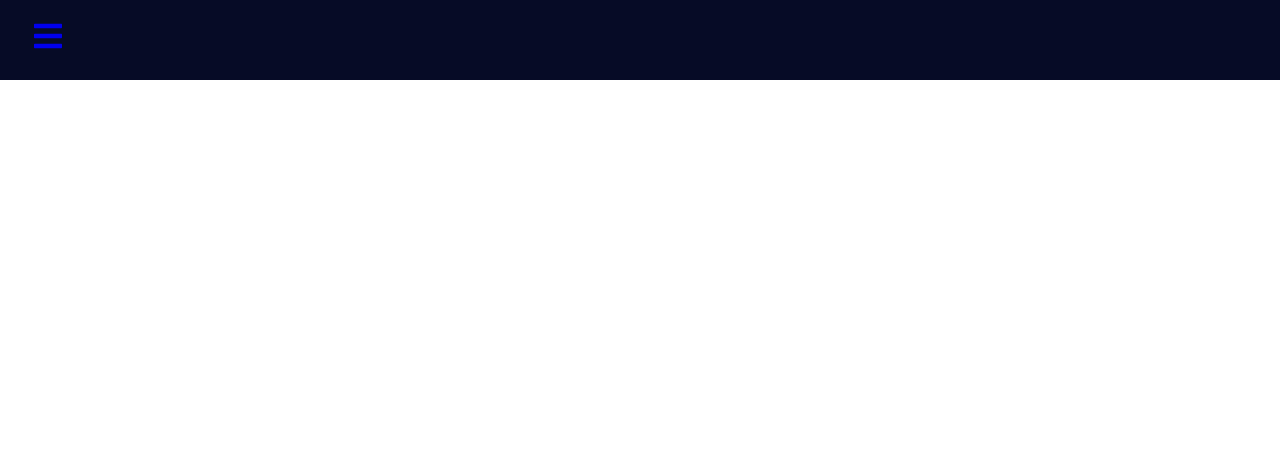
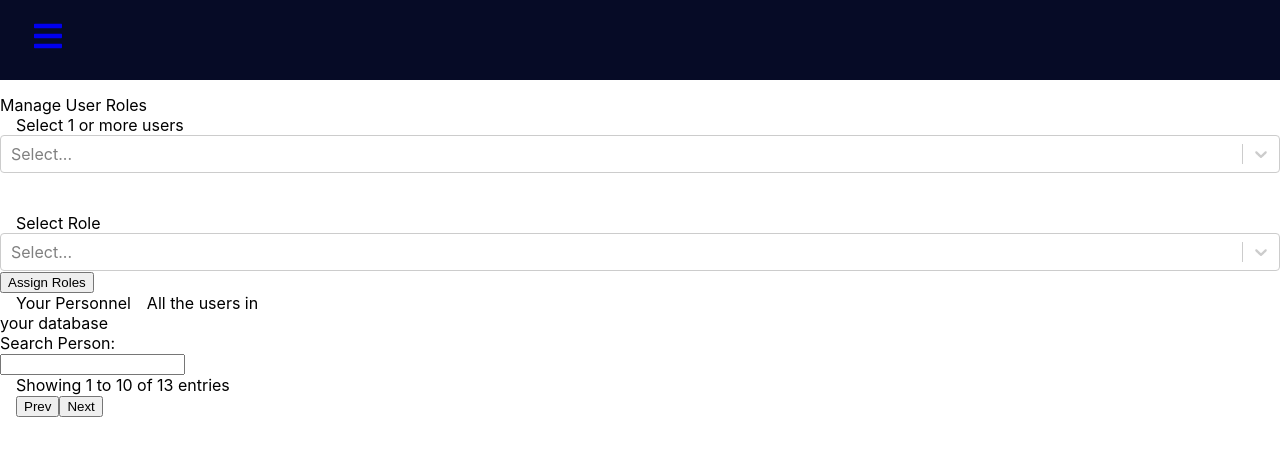
Before and after one commit to lesterroan/bug-tracker, a React (Create React App) app: page /ManageUsers in a window 1280 px wide. Shown: the top 456 px of the page. Built offline with nearby package versions, Linux system fonts and the light colour scheme.

Commit message:
changed ManageRoles to ManageUsers

```diff
--- a/src/Routes.js
+++ b/src/Routes.js
@@ -4,7 +4,7 @@ import { Login } from "./components/Login";
 import { GuestOptions } from "./components/GuestOptions";
 import { Dashboard } from "./components/Dashboard";
 import Navbar from "./components/Navbar";
-import ManageRoles from "./components/ManageRoles";
+import ManageUsers from "./components/ManageUsers";
 
 export default function Routes() {
   return (
@@ -12,7 +12,7 @@ export default function Routes() {
       <Route path="/" exact component={Login} />
       <Route path="/guest" component={GuestOptions} />
       <Route path="/dashboard" component={Dashboard} />
-      <Route path="/manageroles" component={ManageRoles} />
+      <Route path="/ManageUsers" component={ManageUsers} />
     </Switch>
   );
 }
--- a/src/components/ManageRoles.js
+++ b/src/components/ManageUsers.js
@@ -3,7 +3,7 @@ import Select from "react-select";
 import { GlobalContext } from "../context/GlobalState";
 import { Button, Card, Table } from "react-bootstrap";
 
-function ManageRoles() {
+function ManageUsers() {
   let context = useContext(GlobalContext);
   let [searchTerm, setSearchTerm] = useState("");
 
@@ -73,4 +73,4 @@ const People = (props) => {
   ));
 };
 
-export default ManageRoles;
+export default ManageUsers;
--- a/src/components/SidebarData.js
+++ b/src/components/SidebarData.js
@@ -17,8 +17,8 @@ export const SidebarData = [
     cName: "nav-text",
   },
   {
-    title: "Manage Roles",
-    path: "/manageroles",
+    title: "Manage Users",
+    path: "/ManageUsers",
     icon: <AiIcons.AiFillHome />,
     cName: "nav-text",
   },
```
